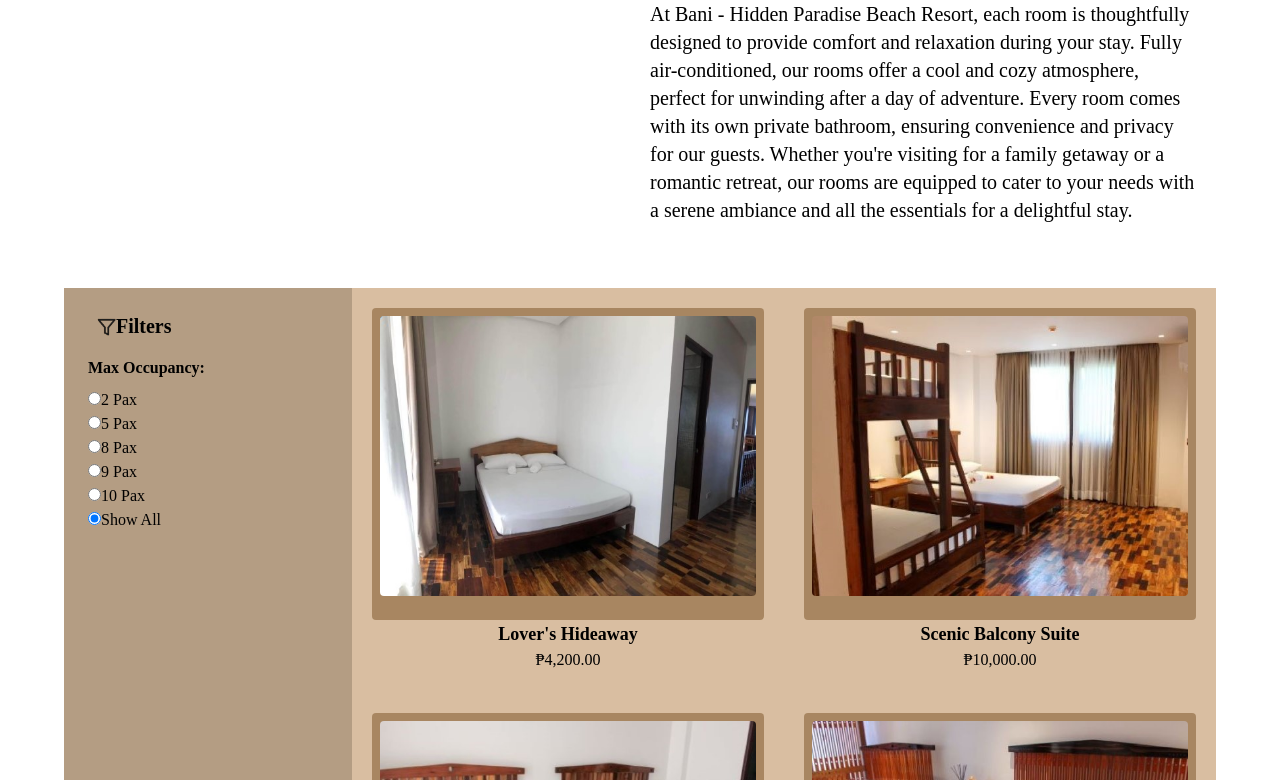
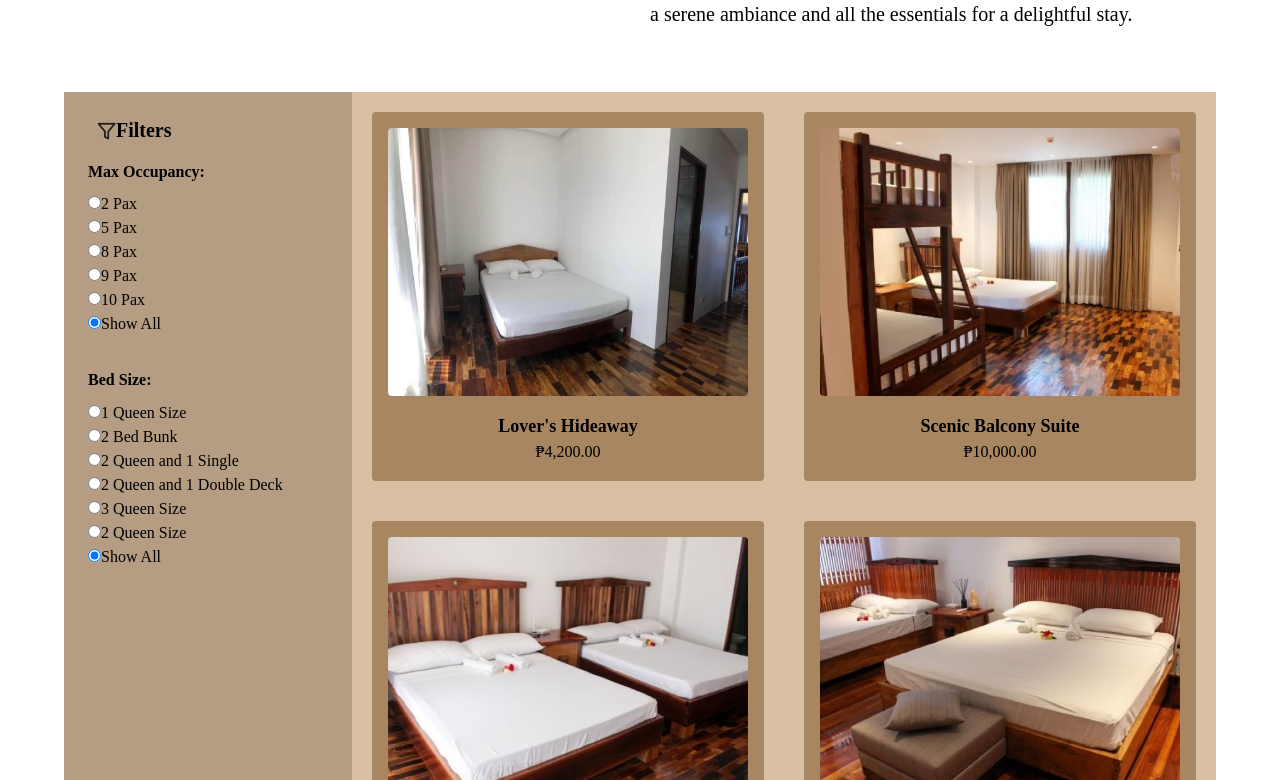
Before and after one commit to urieldc19/STSWENG-BANI-GUEST, a React (Vite) app in the folder client/: page /rooms in a window 1280 px wide. Shown: the part 1040-1820 px from the top of the page. Built offline with nearby package versions, Linux system fonts and the light colour scheme; a web font is replaced by a local one.

Commit message:
Update Rooms.tsx

```diff
--- a/client/src/pages/Rooms.tsx
+++ b/client/src/pages/Rooms.tsx
@@ -11,17 +11,18 @@ export function Rooms() {
     ];
 
     const roomData = [
-        { src: './images/room/lovers_hideaway.jpg', alt: "Lover's Hideaway", maxOccupancy: 4, price: 4200.00 },
-        { src: './images/room/scenic_balcony.jpg', alt: "Scenic Balcony Suite", maxOccupancy: 9, price: 10000.00 },
-        { src: './images/room/veranda_vista.jpg', alt: "Veranda Vista Suite", maxOccupancy: 8, price: 11000.00 },
-        { src: './images/room/luxe_suite.jpg', alt: "Luxe Suite", maxOccupancy: 10, price: 13500.00 },
-        { src: './images/room/serenity_villa.jpg', alt: "Serenity Villa", maxOccupancy: 8, price: 15000.00 },
-        { src: './images/room/family_bunk.jpg', alt: "Family Bunk", maxOccupancy: 8, price: 9600.00 },
-        { src: './images/room/treetop_haven.jpg', alt: "Treetop", maxOccupancy: 6 },
-        { src: './images/room/leisure_day_access.jpg', alt: "Leisure", maxOccupancy: 7 }
+        { src: './images/room/lovers_hideaway.jpg', alt: "Lover's Hideaway", maxOccupancy: 4, price: 4200.00, bedSize: "1 Queen Size" },
+        { src: './images/room/scenic_balcony.jpg', alt: "Scenic Balcony Suite", maxOccupancy: 9, price: 10000.00, bedSize: "2 Queen and 1 Single" },
+        { src: './images/room/veranda_vista.jpg', alt: "Veranda Vista Suite", maxOccupancy: 8, price: 11000.00, bedSize: "2 Queen and 1 Double Deck" },
+        { src: './images/room/luxe_suite.jpg', alt: "Luxe Suite", maxOccupancy: 10, price: 13500.00, bedSize: "3 Queen Size" },
+        { src: './images/room/serenity_villa.jpg', alt: "Serenity Villa", maxOccupancy: 8, price: 15000.00, bedSize: "2 Queen Size" },
+        { src: './images/room/family_bunk.jpg', alt: "Family Bunk", maxOccupancy: 8, price: 9600.00, bedSize: "2 Bed Bunk" },
+        { src: './images/room/treetop_haven.jpg', alt: "Treetop", maxOccupancy: 6, bedSize: "N/A" },
+        { src: './images/room/leisure_day_access.jpg', alt: "Leisure", maxOccupancy: 7, bedSize: "N/A" }
     ];
 
     const [selectedOccupancy, setSelectedOccupancy] = useState<number | null>(null);
+    const [selectedBedSize, setSelectedBedSize] = useState<string | null>(null);
 
     const fitsOccupancy = (roomMaxOccupancy: number, roomAlt: string) => {
         if (selectedOccupancy === null) return true;
@@ -32,16 +33,9 @@ export function Rooms() {
             case 4:
                 return roomMaxOccupancy === 4;
             case 5:
-                return (
-                    roomMaxOccupancy === 5 ||
-                    (roomMaxOccupancy >= 8 && roomAlt !== "Family Bunk")
-                );
+                return roomMaxOccupancy === 5 || (roomMaxOccupancy >= 8 && roomAlt !== "Family Bunk");
             case 8:
-                return (
-                    roomMaxOccupancy === 8 ||
-                    roomMaxOccupancy === 10 ||
-                    roomAlt === "Scenic Balcony Suite"
-                );
+                return roomMaxOccupancy === 8 || roomMaxOccupancy === 10 || roomAlt === "Scenic Balcony Suite";
             case 9:
                 return roomMaxOccupancy === 9 || roomMaxOccupancy === 10;
             case 10:
@@ -51,7 +45,15 @@ export function Rooms() {
         }
     };
 
-    const filteredRooms = roomData.filter(room => fitsOccupancy(room.maxOccupancy, room.alt));
+
+    const fitsBedSize = (roomBedSize: string) => {
+        if (selectedBedSize === null) return true;
+        return roomBedSize === selectedBedSize;
+    };
+
+    const filteredRooms = roomData.filter(room =>
+        fitsOccupancy(room.maxOccupancy, room.alt) && fitsBedSize(room.bedSize)
+    );
 
     const handleOccupancyChange = (value: number | null) => {
         setSelectedOccupancy(value);
@@ -78,7 +80,7 @@ export function Rooms() {
                 </div>
                 <div className="flex-1 text-left">
                     <p className="text-lg md:text-xl">
-                    <br /><br /><br /><br /><br /><br /><br />At Bani - Hidden Paradise Beach Resort, each room is thoughtfully designed to provide comfort and relaxation during your stay. Fully air-conditioned, our rooms offer a cool and cozy atmosphere, perfect for unwinding after a day of adventure. Every room comes with its own private bathroom, ensuring convenience and privacy for our guests. Whether you're visiting for a family getaway or a romantic retreat, our rooms are equipped to cater to your needs with a serene ambiance and all the essentials for a delightful stay.
+                        At Bani - Hidden Paradise Beach Resort, each room is thoughtfully designed to provide comfort and relaxation during your stay. Fully air-conditioned, our rooms offer a cool and cozy atmosphere, perfect for unwinding after a day of adventure. Every room comes with its own private bathroom, ensuring convenience and privacy for our guests. Whether you're visiting for a family getaway or a romantic retreat, our rooms are equipped to cater to your needs with a serene ambiance and all the essentials for a delightful stay.
                     </p>
                 </div>
             </section>
@@ -118,21 +120,58 @@ export function Rooms() {
                             </div>
                         </div>
                     </div>
+
+                    <div className="mb-8">
+                        <h4 className="font-semibold mb-2">Bed Size:</h4>
+                        <div className="text-base">
+                            {[
+                                "1 Queen Size",
+                                "2 Bed Bunk",
+                                "2 Queen and 1 Single",
+                                "2 Queen and 1 Double Deck",
+                                "3 Queen Size",
+                                "2 Queen Size"
+                            ].map((bed) => (
+                                <div key={bed}>
+                                    <label>
+                                        <input
+                                            type="radio"
+                                            value={bed}
+                                            checked={selectedBedSize === bed}
+                                            onChange={() => setSelectedBedSize(bed)}
+                                        />
+                                        {bed}
+                                    </label>
+                                </div>
+                            ))}
+                            <div>
+                                <label>
+                                    <input
+                                        type="radio"
+                                        value="all"
+                                        checked={selectedBedSize === null}
+                                        onChange={() => setSelectedBedSize(null)}
+                                    />
+                                    Show All
+                                </label>
+                            </div>
+                        </div>
+                    </div>
                 </div>
 
                 <div className="md:w-3/4 bg-[#D9BEA1] p-5">
                     <div className="grid grid-cols-1 sm:grid-cols-2 gap-10">
                         {filteredRooms.map((room) => (
                             <div
-                                className="text-center cursor-pointer"
+                                className="text-center cursor-pointer room-card"
                                 key={room.alt}
                                 onClick={() => handleRoomClick(room.alt)}
                             >
-                                <div className="bg-[#79512380] p-2 rounded">
+                                <div className="bg-[#79512380] p-4 rounded">
                                     <img src={room.src} alt={room.alt} className="mb-4 w-full rounded" />
+                                    <p className="text-lg font-semibold">{room.alt}</p>
+                                    <p className="text-md font-medium">₱{room.price ? room.price.toLocaleString('en-US', { minimumFractionDigits: 2, maximumFractionDigits: 2 }) : 'N/A'}</p>
                                 </div>
-                                <p className="text-lg font-semibold">{room.alt}</p>
-                                <p className="text-md font-medium">₱{room.price ? room.price.toLocaleString('en-US', { minimumFractionDigits: 2, maximumFractionDigits: 2 }) : 'N/A'}</p>
                             </div>
                         ))}
                     </div>
```
